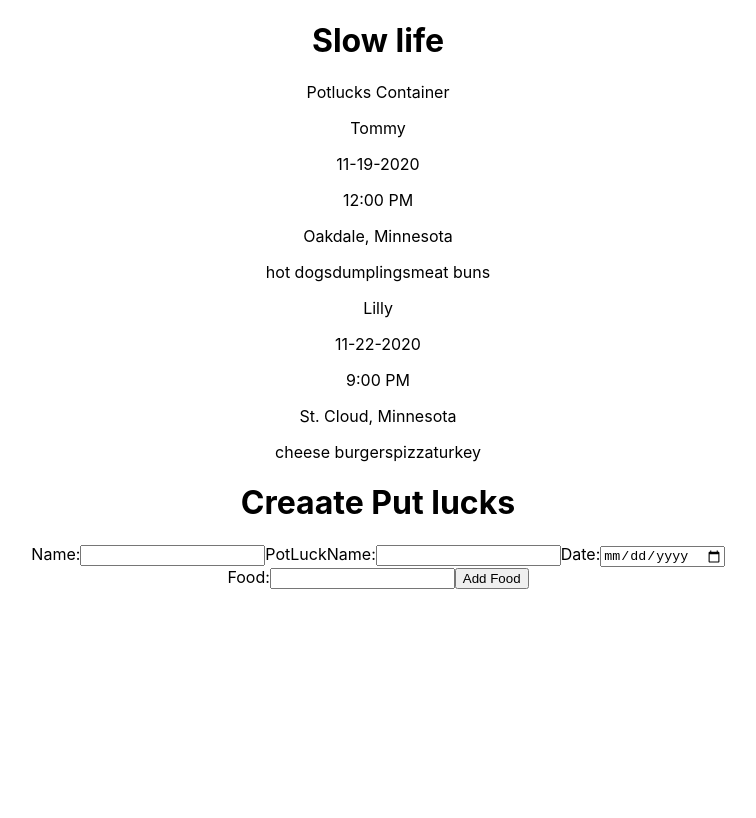
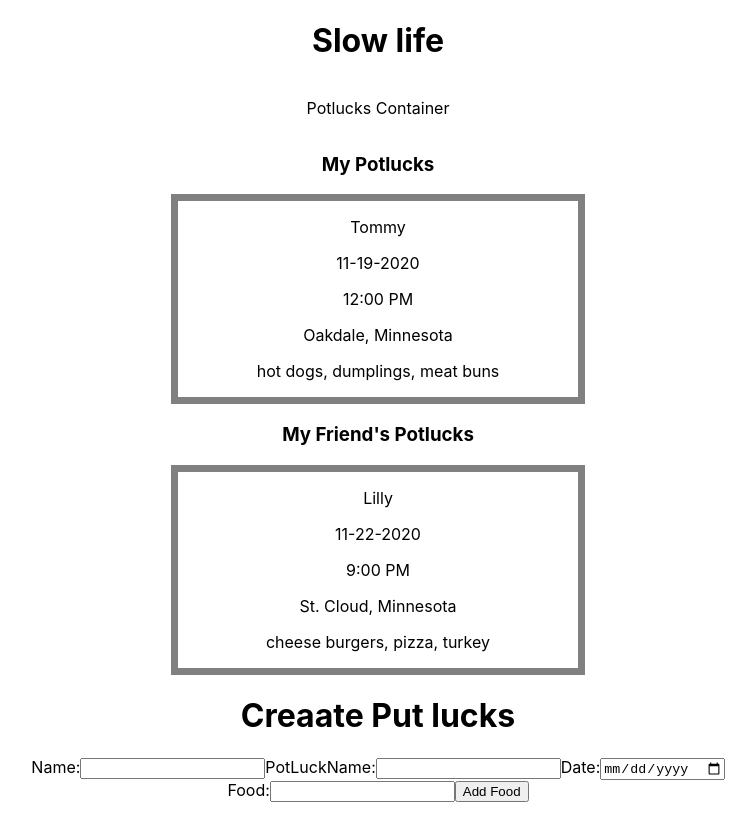
Before and after one commit to Build-Week-Making-Potlucks-Greate-Again/front-end, a React (Create React App) app: page / in a window 1280 px wide. Shown: the whole page, without its empty margins (262-1018 px from the left). Built offline with nearby package versions, Linux system fonts and the light colour scheme.

Commit message:
add some styles

```diff
--- a/package.json
+++ b/package.json
@@ -13,6 +13,7 @@
     "react-router-dom": "^5.2.0",
     "react-scripts": "4.0.0",
     "redux": "^4.0.5",
+    "styled-components": "^5.2.1",
     "web-vitals": "^0.2.4"
   },
   "scripts": {
--- a/src/App.css
+++ b/src/App.css
@@ -1,3 +1,5 @@
+
+
 .App {
   text-align: center;
 }
--- a/src/App.js
+++ b/src/App.js
@@ -5,6 +5,7 @@ import './App.css';
 import CreatePotLucks from './pages/Create-Pot-Lucks'
 
 function App() {
+
   return (
     <div className="App">
       <h1>Slow life</h1>
--- a/src/components/PotluckCard.js
+++ b/src/components/PotluckCard.js
@@ -1,14 +1,12 @@
 import React, { useEffect, useState } from 'react'
+import styled from 'styled-components'
 
-const dummyData = [{
-    "user_id": 123456,
-    "name":'Tommy',
-    "items":['hot dogs', 'dumplings', 'meat buns'],
-    "guests": [1234, 5468, 894],
-    "date":'11-19-2020',
-    "time":'12:00 PM',
-    "location":'Oakdale, Minnesota',
-}]
+const StyledDiv = styled.div`
+    border: 7px solid grey;
+    min-width: 25rem;
+    max-width: 50rem;
+    margin: 0 2rem;
+`
 
 const PotluckCard = (props) => {
     const { name, items, guests, date, time, location } = props.potluckInfo
@@ -19,13 +17,13 @@ const PotluckCard = (props) => {
         // should use guests id to get the name of the users and save to state
     },[])
     return (
-        <div className="potluck-card">
+        <StyledDiv className="potluck-card">
             <p>{name}</p>
             <p>{date}</p>
             <p>{time}</p>
             <p>{location}</p>
-            <p>{items}</p>
-        </div>
+            <p>{items.join(', ')}</p>
+        </StyledDiv>
     )
 }
 
--- a/src/components/PotlucksList.js
+++ b/src/components/PotlucksList.js
@@ -1,7 +1,15 @@
 import React, { useEffect, useState } from 'react'
+import styled from 'styled-components'
 import {} from 'react-router-dom'
 
 import PotluckCard from './PotluckCard'
+
+const MainContainer = styled.div`
+    /* border: 1px solid red; */
+    display: flex;
+    flex-flow: column wrap;
+    align-items: center;
+`
 
 const dummyData = [{
     "user_id": 123456,
@@ -33,19 +41,21 @@ const PotlucksList = (props) => {
         // set potlucksList to
     },[])
     return (
-        <div className="potlucks-container">
+        <MainContainer className="potlucks-container">
             <p>Potlucks Container</p>
             <div className="my-potlucks container">
+                <h3>My Potlucks</h3>
                 {myPotlucks && (
                     myPotlucks.map(potluck => <PotluckCard key={potluck.user_id+potluck.name} potluckInfo={potluck}/>)
                 )}
             </div>
             <div className="guest-potlucks container">
+            <h3>My Friend's Potlucks</h3>
                 {guestPotlucks && (
                     guestPotlucks.map(potluck => <PotluckCard key={potluck.user_id+potluck.name} potluckInfo={potluck}/>)
                 )}
             </div>
-        </div>
+        </MainContainer>
     )
 }
 
```
Also changed, not shown: 1 other file (tests, documents, lock files or other folders).
